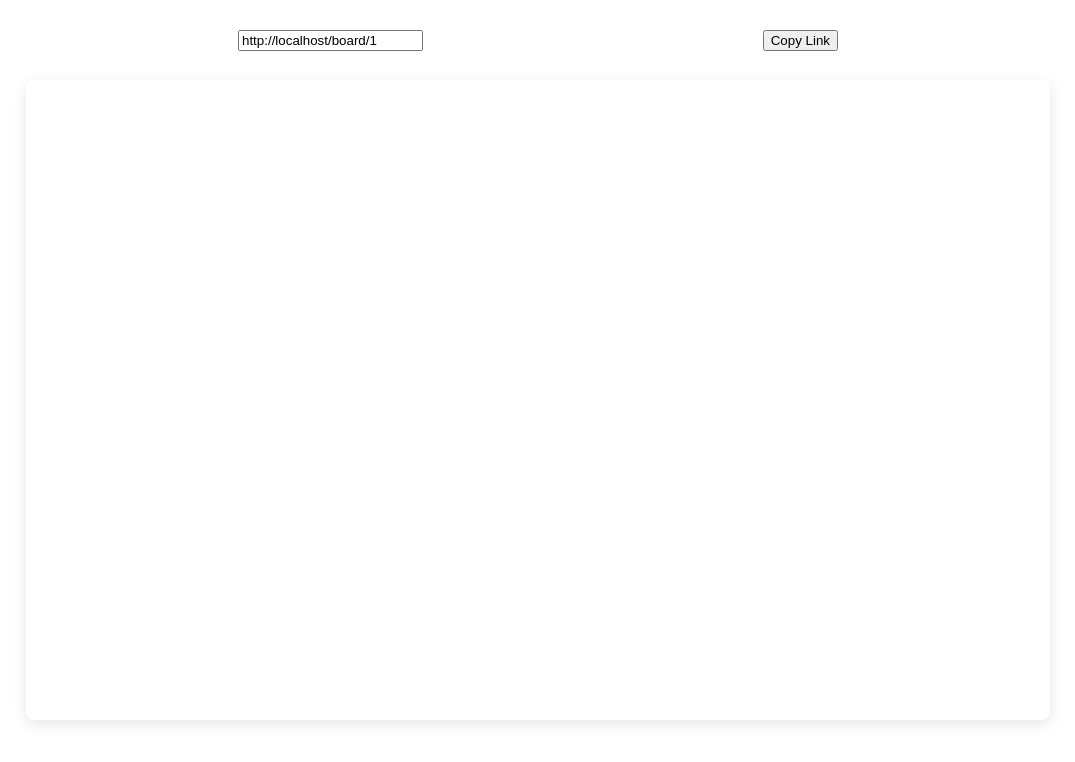
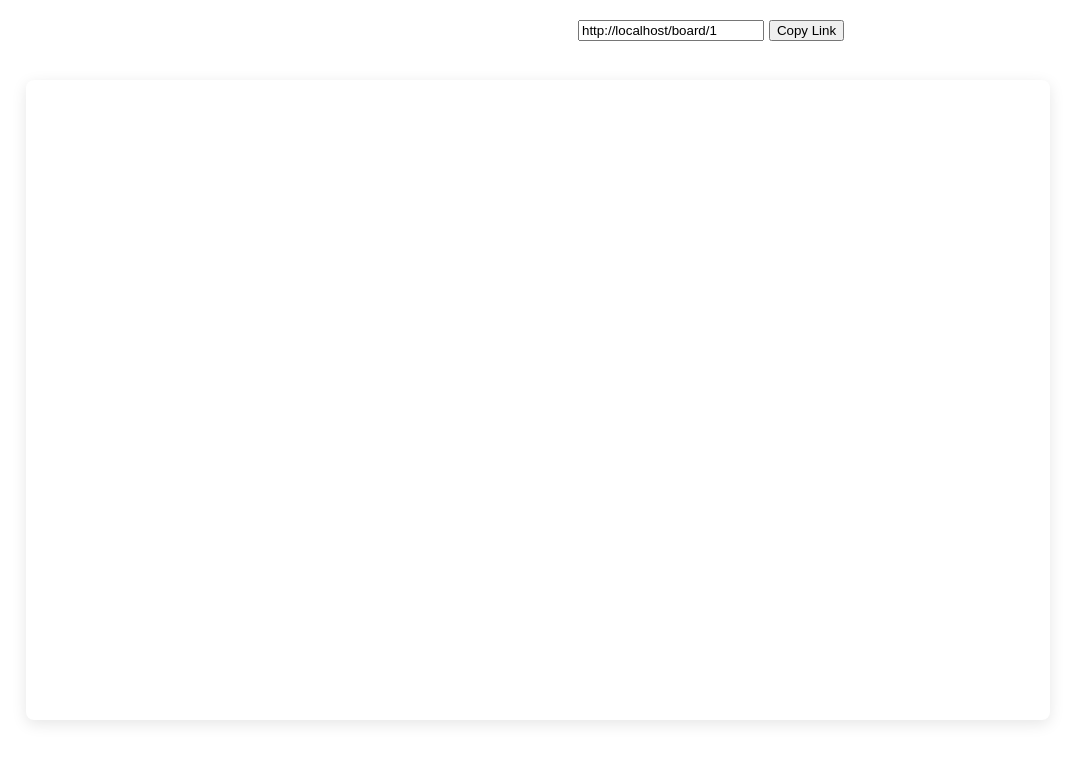
Before and after one commit to abhikarki/GoToCollab, a React (Create React App) app in the folder frontend/: page /board/1 in a window 1280 px wide. Shown: the top 762 px of the page, without its empty margins (102-1177 px from the left). Built offline with nearby package versions, Linux system fonts and the light colour scheme; no server answers.

Commit message:
aesthetics i guess

```diff
--- a/frontend/src/Components/Container/Container.css
+++ b/frontend/src/Components/Container/Container.css
@@ -9,18 +9,48 @@
 
 .copy-link-container {
   display: flex;
-    justify-content: space-between;
+  align-self:flex-end;
   align-items: center;
   position: relative;
   width: 100%;
   max-width: 600px;
-    padding: 10px;
-    margin-bottom: 20px; /* Add space between the link container and Board */
+  margin-bottom: 5px;
 }
 
+#copy-link-button{
+  margin-left: 5px;
+}
+
+
+.copied-alert-message{
+  position: absolute;
+  border: 2px solid black;
+  border-radius: 4px;
+  z-index: 9999;
+  top: 20px;
+  left: 1%;
+  transform: translateX(-50%);
+  padding: 10px 20px;
+  border-radius: 5px;
+  font-size: 16px;
+  opacity: 1;
+  box-shadow: 0 4px 8px rgba(0, 0, 0, 0.2);
+  animation: fadeOut 3s ease-in-out forwards;    /* fadeout effect */
+}
+
+@keyframes fadeOut {
+  0% {
+    opacity: 1;
+  }
+  80% {
+    opacity: 1;
+  }
+  100% {
+    opacity: 0;
+  }
+}
 
 .board-wrapper{
     width: 100%;
     max-width: 900px;
-    margin-top: 20px;
 }
--- a/frontend/src/Components/Container/Container.js
+++ b/frontend/src/Components/Container/Container.js
@@ -7,6 +7,7 @@ import { useParams } from "react-router-dom";
 
 const Container = () => {
   const { boardId } = useParams();
+  const [showAlert, setShowAlert] = useState(false);
   const [color, setColor] = useState("#000000"); // Default black color
   const [boardLink, setBoardLink] = useState('');
 
@@ -16,8 +17,11 @@ const Container = () => {
 
   const copyToClipboard = () => {
     navigator.clipboard.writeText(boardLink)
-      .then(() => alert('Board link copied to clipboard!'))
-      .catch((err) => console.error('Failed to copy: ', err));
+    .then(() =>{
+      setShowAlert(true);
+      setTimeout(() => setShowAlert(false), 3000);  // Disappear after 3 seconds.
+    })
+    .catch((err) => console.error('Failed to Copy: ', err));
   };
 
   return (
@@ -28,10 +32,14 @@ const Container = () => {
           value={boardLink}
           readOnly
           className="board-link-input"
+          style={{width: `${boardLink.length}ch`}}
         />
         <button onClick={copyToClipboard} id="copy-link-button">
           Copy Link
         </button>
+        {showAlert && (
+          <div className="copied-alert-message"> Board link copied to clipboard</div>
+        )}
       </div>
 
       {/* <Tools color={color} setColor={setColor} /> */}
```
Lines whose indentation alone changed are shown as unchanged.
